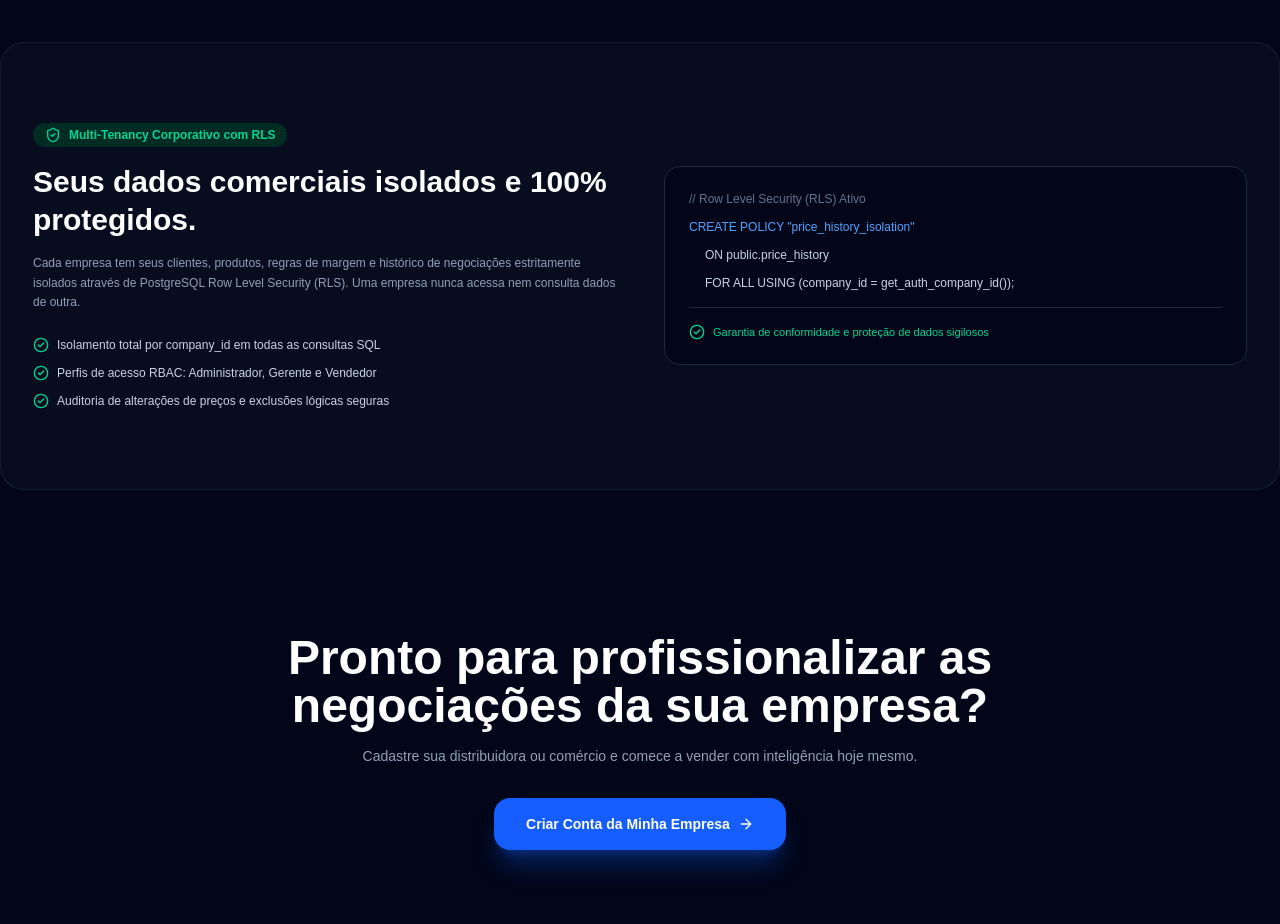
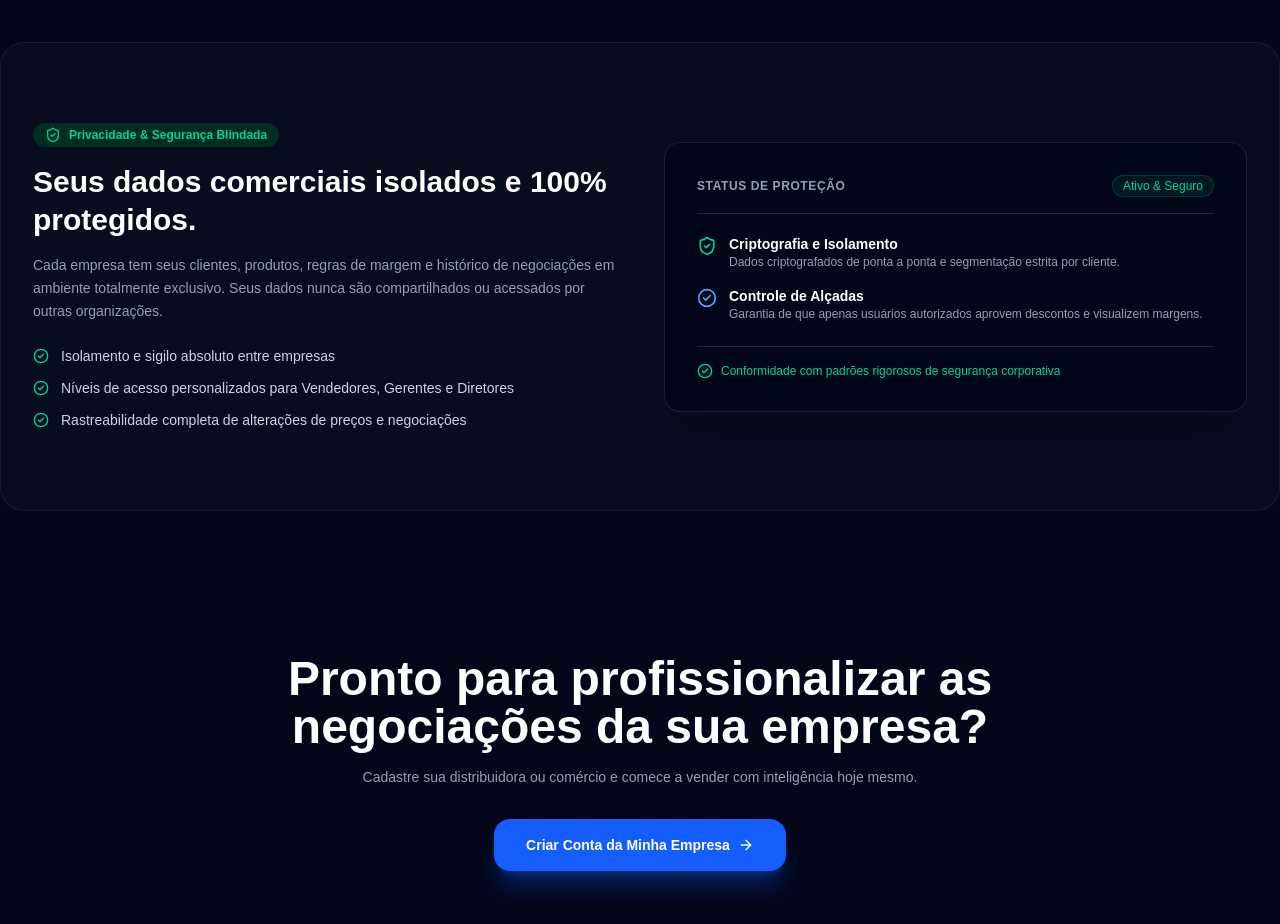
Before and after one commit to Pablix-ors/negociapro, a Next.js app: page / in a window 1280 px wide. Shown: the part 1760-2684 px from the top of the page. Built offline with nearby package versions, Linux system fonts and the light colour scheme.

Commit message:
feat: add landing page with feature highlights and interactive UI mockup

```diff
--- a/src/app/page.tsx
+++ b/src/app/page.tsx
@@ -233,45 +233,63 @@ export default function LandingPage() {
         </div>
       </section>
 
-      {/* SEÇÃO MULTI-TENANT & SEGURANÇA */}
+      {/* SEÇÃO SEGURANÇA & PRIVACIDADE */}
       <section id="seguranca" className="py-20 px-4 sm:px-6 lg:px-8 max-w-7xl mx-auto bg-slate-900/40 rounded-3xl border border-slate-800/60 my-12">
         <div className="grid grid-cols-1 lg:grid-cols-2 gap-12 items-center">
           <div>
             <div className="inline-flex items-center space-x-2 px-3 py-1 rounded-full bg-emerald-950 text-emerald-400 text-xs font-bold mb-4">
               <ShieldCheck className="w-4 h-4" />
-              <span>Multi-Tenancy Corporativo com RLS</span>
+              <span>Privacidade & Segurança Blindada</span>
             </div>
             <h3 className="text-3xl font-black text-white leading-tight">
               Seus dados comerciais isolados e 100% protegidos.
             </h3>
-            <p className="text-xs text-slate-400 mt-4 leading-relaxed">
-              Cada empresa tem seus clientes, produtos, regras de margem e histórico de negociações estritamente isolados através de PostgreSQL Row Level Security (RLS). Uma empresa nunca acessa nem consulta dados de outra.
+            <p className="text-sm text-slate-400 mt-4 leading-relaxed">
+              Cada empresa tem seus clientes, produtos, regras de margem e histórico de negociações em ambiente totalmente exclusivo. Seus dados nunca são compartilhados ou acessados por outras organizações.
             </p>
 
-            <ul className="mt-6 space-y-3 text-xs text-slate-300">
-              <li className="flex items-center space-x-2">
+            <ul className="mt-6 space-y-3 text-sm text-slate-300">
+              <li className="flex items-center space-x-3">
                 <CheckCircle2 className="w-4 h-4 text-emerald-400 shrink-0" />
-                <span>Isolamento total por company_id em todas as consultas SQL</span>
+                <span>Isolamento e sigilo absoluto entre empresas</span>
               </li>
-              <li className="flex items-center space-x-2">
+              <li className="flex items-center space-x-3">
                 <CheckCircle2 className="w-4 h-4 text-emerald-400 shrink-0" />
-                <span>Perfis de acesso RBAC: Administrador, Gerente e Vendedor</span>
+                <span>Níveis de acesso personalizados para Vendedores, Gerentes e Diretores</span>
               </li>
-              <li className="flex items-center space-x-2">
+              <li className="flex items-center space-x-3">
                 <CheckCircle2 className="w-4 h-4 text-emerald-400 shrink-0" />
-                <span>Auditoria de alterações de preços e exclusões lógicas seguras</span>
+                <span>Rastreabilidade completa de alterações de preços e negociações</span>
               </li>
             </ul>
           </div>
 
-          <div className="bg-slate-950 p-6 rounded-2xl border border-slate-800 space-y-3 font-mono text-xs">
-            <div className="text-slate-500">// Row Level Security (RLS) Ativo</div>
-            <div className="text-blue-400">CREATE POLICY &quot;price_history_isolation&quot;</div>
-            <div className="text-slate-300 pl-4">ON public.price_history</div>
-            <div className="text-slate-300 pl-4">FOR ALL USING (company_id = get_auth_company_id());</div>
-            <div className="mt-4 pt-4 border-t border-slate-800 text-[11px] text-emerald-400 font-sans flex items-center space-x-2">
+          <div className="bg-slate-950/80 p-8 rounded-2xl border border-slate-800/80 shadow-2xl relative overflow-hidden">
+            <div className="flex items-center justify-between pb-4 mb-5 border-b border-slate-800">
+              <span className="text-xs font-semibold text-slate-400 uppercase tracking-wider">Status de Proteção</span>
+              <span className="inline-flex items-center px-2.5 py-0.5 rounded-full text-xs font-medium bg-emerald-500/10 text-emerald-400 border border-emerald-500/20">
+                Ativo & Seguro
+              </span>
+            </div>
+            <div className="space-y-4 text-sm text-slate-300">
+              <div className="flex items-start space-x-3">
+                <ShieldCheck className="w-5 h-5 text-emerald-400 shrink-0 mt-0.5" />
+                <div>
+                  <div className="font-semibold text-white">Criptografia e Isolamento</div>
+                  <div className="text-xs text-slate-400">Dados criptografados de ponta a ponta e segmentação estrita por cliente.</div>
+                </div>
+              </div>
+              <div className="flex items-start space-x-3">
+                <CheckCircle2 className="w-5 h-5 text-blue-400 shrink-0 mt-0.5" />
+                <div>
+                  <div className="font-semibold text-white">Controle de Alçadas</div>
+                  <div className="text-xs text-slate-400">Garantia de que apenas usuários autorizados aprovem descontos e visualizem margens.</div>
+                </div>
+              </div>
+            </div>
+            <div className="mt-6 pt-4 border-t border-slate-800 text-xs text-emerald-400 flex items-center space-x-2">
               <CheckCircle2 className="w-4 h-4" />
-              <span>Garantia de conformidade e proteção de dados sigilosos</span>
+              <span>Conformidade com padrões rigorosos de segurança corporativa</span>
             </div>
           </div>
         </div>
```
